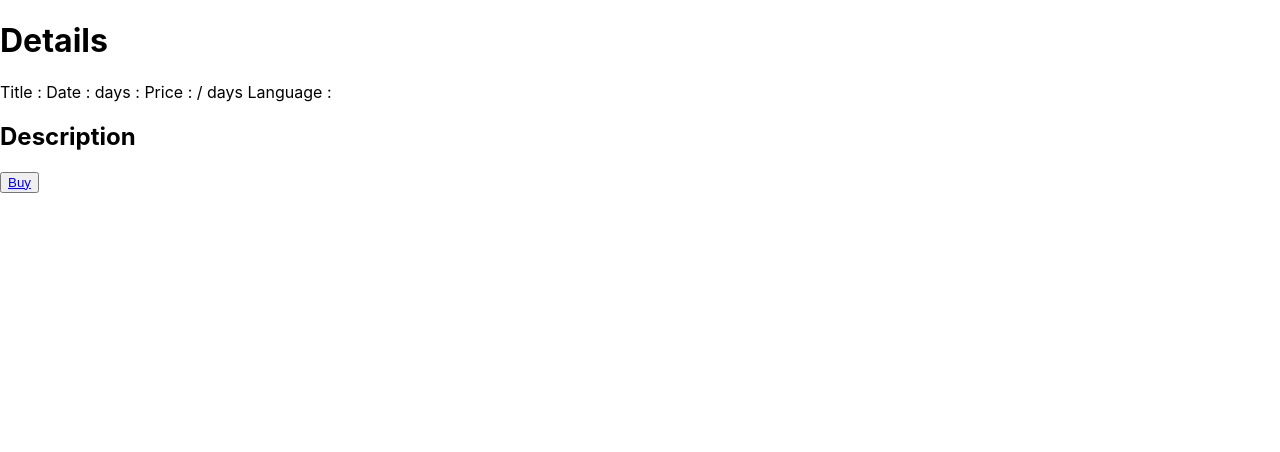
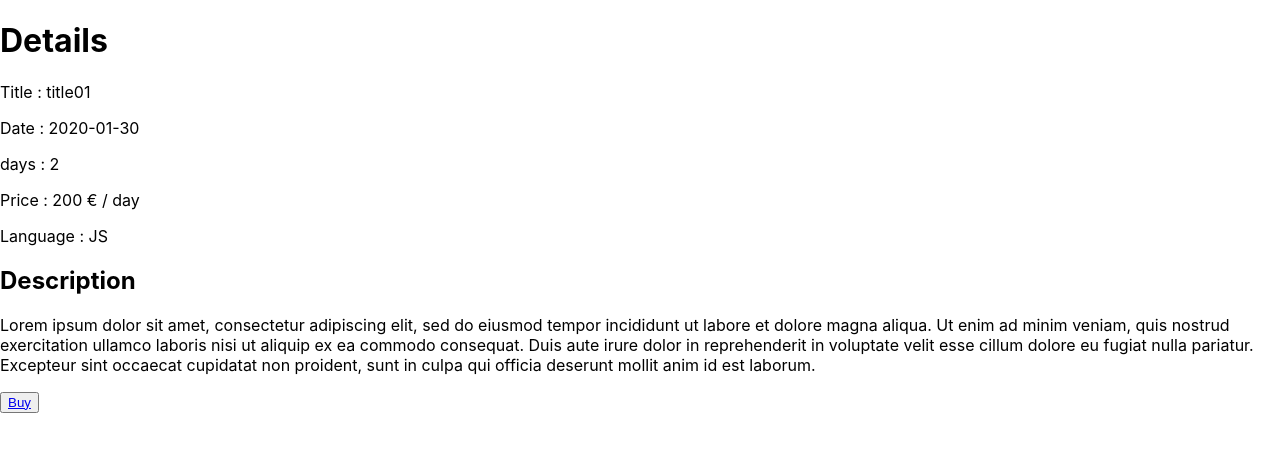
Before and after one commit to hackages/internship-training, a React (Create React App) app in the folder traininginternship/: page /details/1 in a window 1280 px wide. Shown: the top 452 px of the page. Built offline with nearby package versions, Linux system fonts and the light colour scheme.

Commit message:
Home/Details components totally finished + draft of payment

```diff
--- a/traininginternship/src/pages/details/Details.js
+++ b/traininginternship/src/pages/details/Details.js
@@ -3,31 +3,41 @@ import fakeData from '../../fakeData';
 import {Link} from "react-router-dom";
 
 export const Details = (props) => {
+
+    const id = props.match.params.id;
+
+    let product = fakeData.find(
+        (product) => product.id === Number(id)
+    );
+
+
     return (
-        <>
+        <div>
             <h1>Details</h1>
-            Title : {props.title}
-            Date : {props.date}
-            days : {props.days}
-            Price : {props.price} / days
-            Language : {props.language}
+            <p>Title : {product.title}</p>
+
+            <p>Date : {product.date}</p>
+            <p>days : {product.days}</p>
+            <p>Price : {product.price + ' €'} / day </p>
+            <p>Language : {product.language}</p>
 
             <section>
                 <h2> Description </h2>
                 <p>
-                    {props.description}
+                    {product.description}
                 </p>
             </section>
 
             <button>
                 <Link to={{
-                pathname: `/payment/`,
-                props: {
-                    price: props.price,
-                    title: props.title
-                }}}> Buy  </Link>
+                    pathname: `/payment`,
+                    product: {
+                        price: product.price, // to recup in the payment component
+                        title: product.title // to recup in the payment component
+                    }
+                }}> Buy </Link>
             </button>
 
-        </>
+        </div>
     );
 };
--- a/traininginternship/src/pages/home/Home.js
+++ b/traininginternship/src/pages/home/Home.js
@@ -4,8 +4,8 @@ import {Link} from "react-router-dom";
 
 export const Home = (props) => {
 
-    const listless = fakeData.map((
-        lesson) => <Lesson key={lesson.title} value={lesson}/>);
+    const listless = fakeData.map(
+        (lesson) => <Lesson key={lesson.title} value={lesson}/>);
 
     return (
         <>
@@ -20,7 +20,7 @@ export const Home = (props) => {
     );
 };
 
-const Lesson = (props) => {
+export const Lesson = (props) => {
     const {value} = props;
 
     return (
--- a/traininginternship/src/pages/payment/Payment.js
+++ b/traininginternship/src/pages/payment/Payment.js
@@ -2,10 +2,17 @@ import React from "react";
 
 
 
-export const Payment = () => {
+export const Payment = (props) => {
+
+   console.log(props.location);
+
+    const product = props.location.product; // we need to persist the information with refresh
+
+
   return (
       <div>
-          <h1>Hello there ! </h1>
+          <h1>{ ' The order is about : ' + product.title }</h1>
+          <h3>{product.price + ' €'}</h3>
       </div>
   );
 };
```
Also changed, not shown: 1 other file (tests, documents, lock files or other folders).
